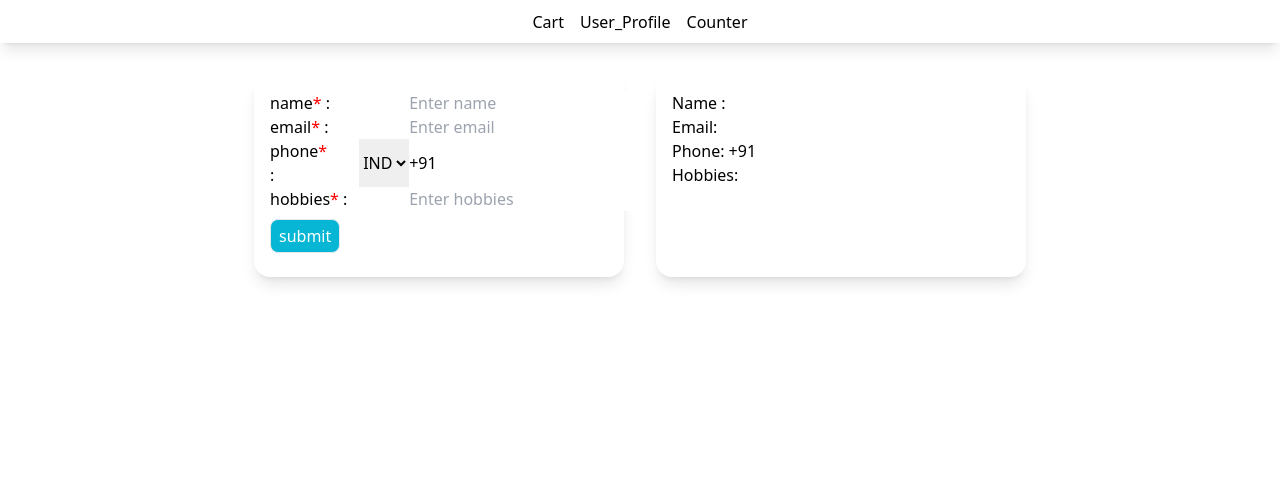
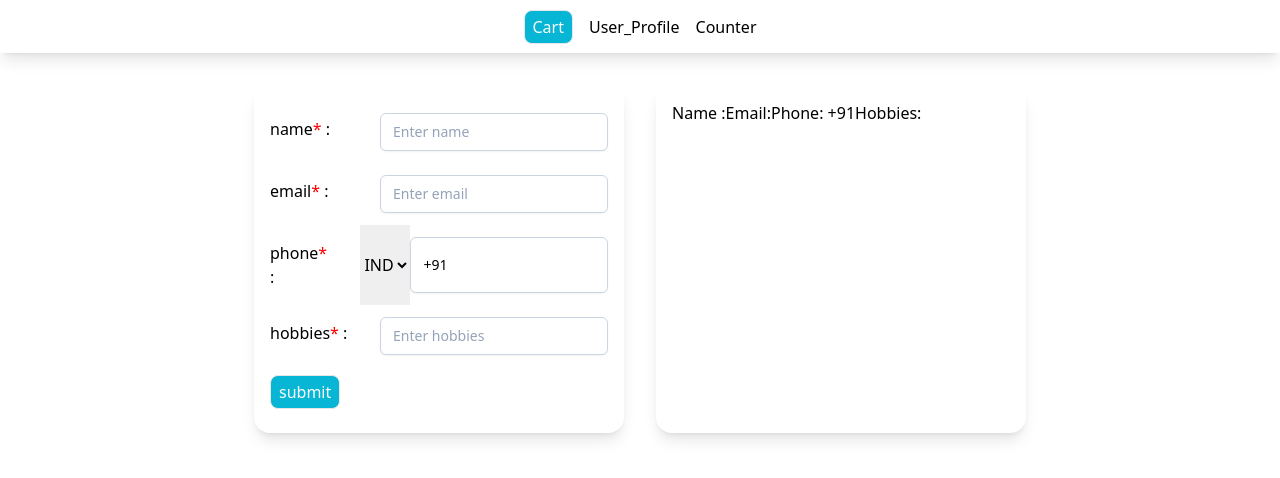
Before and after one commit to satishIllumina/ReactAssignment, a React (Vite) app: page /userprofile in a window 1280 px wide. Shown: the top 478 px of the page. Built offline with nearby package versions, Linux system fonts and the light colour scheme.

Commit message:
resoonsiveness added

```diff
--- a/src/App.jsx
+++ b/src/App.jsx
@@ -6,7 +6,7 @@ import Counter from "./Counter/Counter";
 import { useState } from "react";
 
 function App() {
-  const [isClicked, setIsClicked] = useState("");
+  const [isClicked, setIsClicked] = useState("cart");
   return (
     <>
       <BrowserRouter>
--- a/src/Counter/Counter.jsx
+++ b/src/Counter/Counter.jsx
@@ -21,7 +21,11 @@ function Counter() {
       <div className="counterMain">
         <div className="shadow-lg p-4 m-4 my-8 rounded-lg flex justify-center p-8">
           <button
-            className="bg-cyan-600 p-2 py-1 text-white border rounded-lg m-4"
+            className={
+              count <= 0
+                ? "bg-cyan-600 opacity-50 p-2 py-1 text-white border rounded-lg m-4"
+                : "bg-cyan-600 p-2 py-1 text-white border rounded-lg m-4"
+            }
             onClick={decrement}
             disabled={count <= 0}
           >
--- a/src/UserProfile/UserProfile.jsx
+++ b/src/UserProfile/UserProfile.jsx
@@ -74,7 +74,7 @@ function UserProfile() {
             {Object.keys(formDetails).map((item, i) => (
               <div key={i}>
                 <div className="inputs">
-                  <label>
+                  <label className="my-4">
                     {item}
                     <span style={{ color: "red" }}>*</span> :
                   </label>
@@ -87,6 +87,7 @@ function UserProfile() {
                         });
                         phoneFocus.current.focus();
                       }}
+                      className="border-none"
                       style={{ display: item === "phone" ? "inline" : "none" }}
                     >
                       <option value={"+91 "}>IND</option>
@@ -94,6 +95,9 @@ function UserProfile() {
                     </select>
 
                     <input
+                      class="my-3 block w-full px-3 py-2 bg-white border border-slate-300 rounded-md text-sm shadow-sm placeholder-slate-400
+                      focus:outline-none focus:border-sky-500 focus:ring-1 focus:ring-sky-500
+                    "
                       name={item}
                       ref={item === "phone" ? phoneFocus : null}
                       type="text"
@@ -124,7 +128,7 @@ function UserProfile() {
         </form>
         <div className="secondDiv shadow-lg">
           {
-            <div>
+            <div className="flex space-y-0">
               <p>Name : {finalData.name}</p>
               <p>Email: {finalData.email}</p>
               <p>Phone: {finalData.phone}</p>
```
